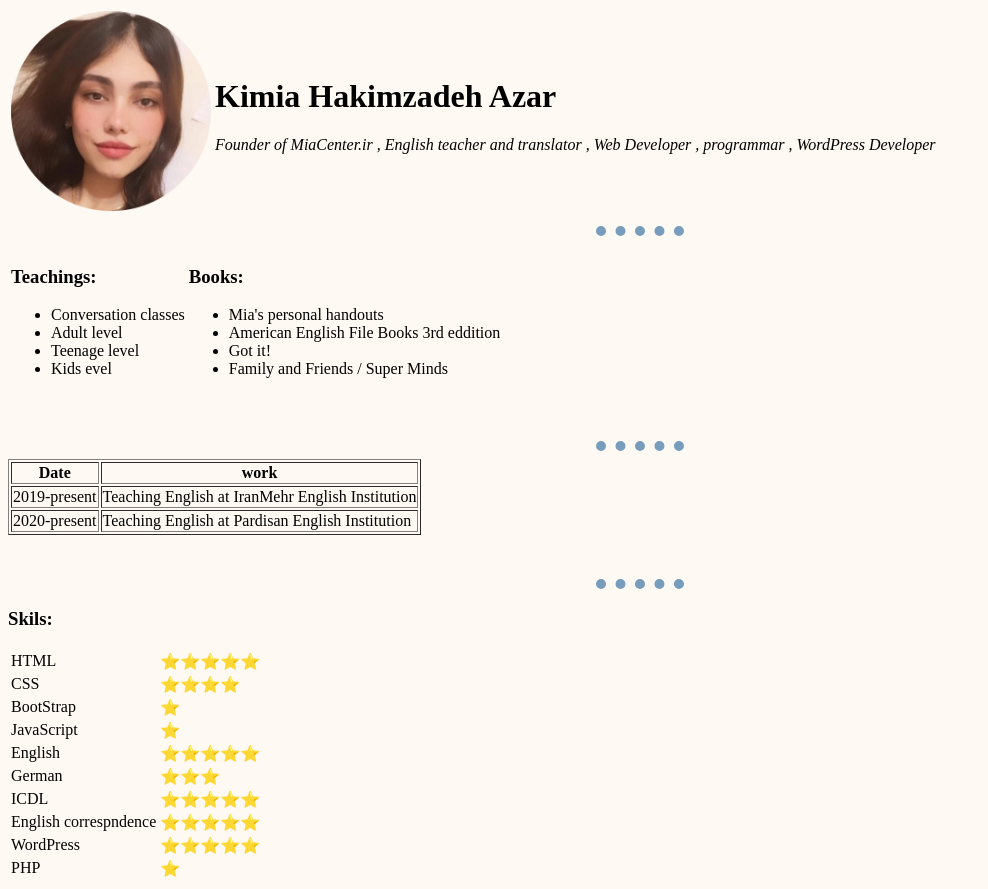
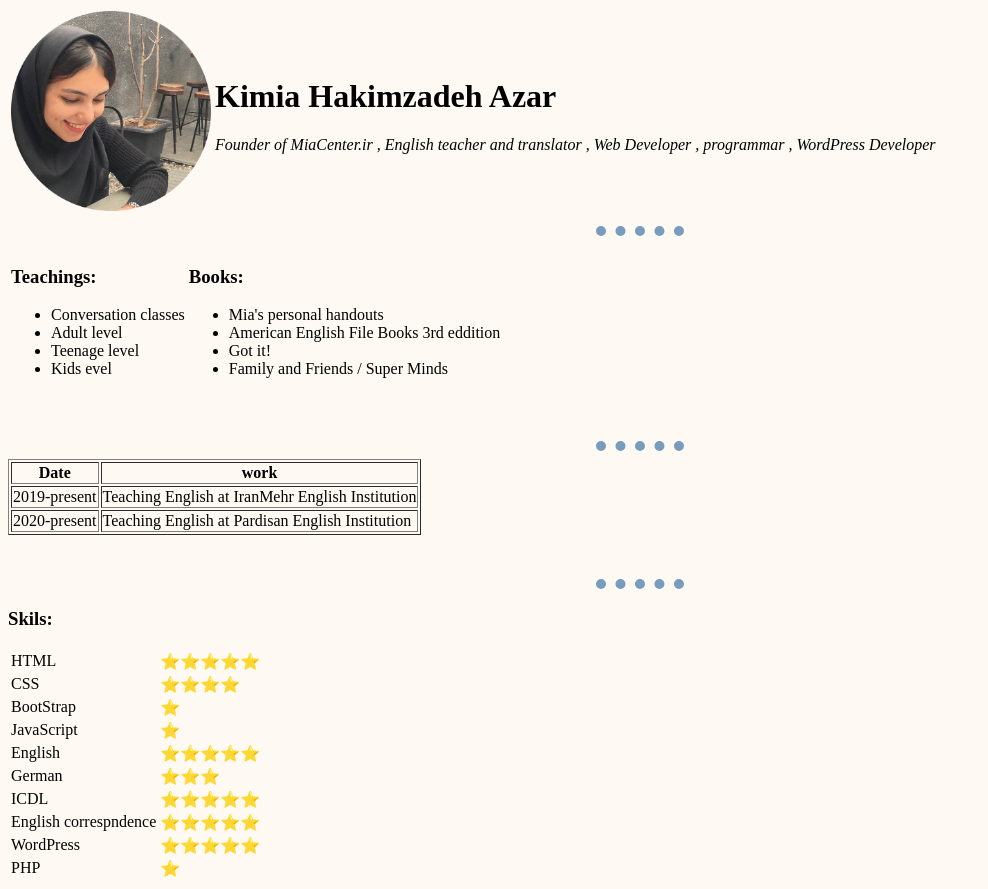
Before and after one commit to imiapv/MiaCenter, a plain HTML site: page index.html in a window 1280 px wide. Shown: the whole page, without its empty margins (0-988 px from the left). Drawn offline with Linux system fonts and the light colour scheme.

Commit message:
pic changed

```diff
--- a/index.html
+++ b/index.html
@@ -9,7 +9,7 @@
 <body>
 
     <table>
-        <td><img src="IMG_20220128_124843_706-modified.png"></td>
+        <td><img src="kim.png"></td>
         <td>
             <h1>Kimia Hakimzadeh Azar</h1>
         <p><em>Founder of MiaCenter.ir , English teacher and translator , Web Developer , programmar , WordPress Developer</em></p>
```
Also changed, not shown: kim.png (added).
